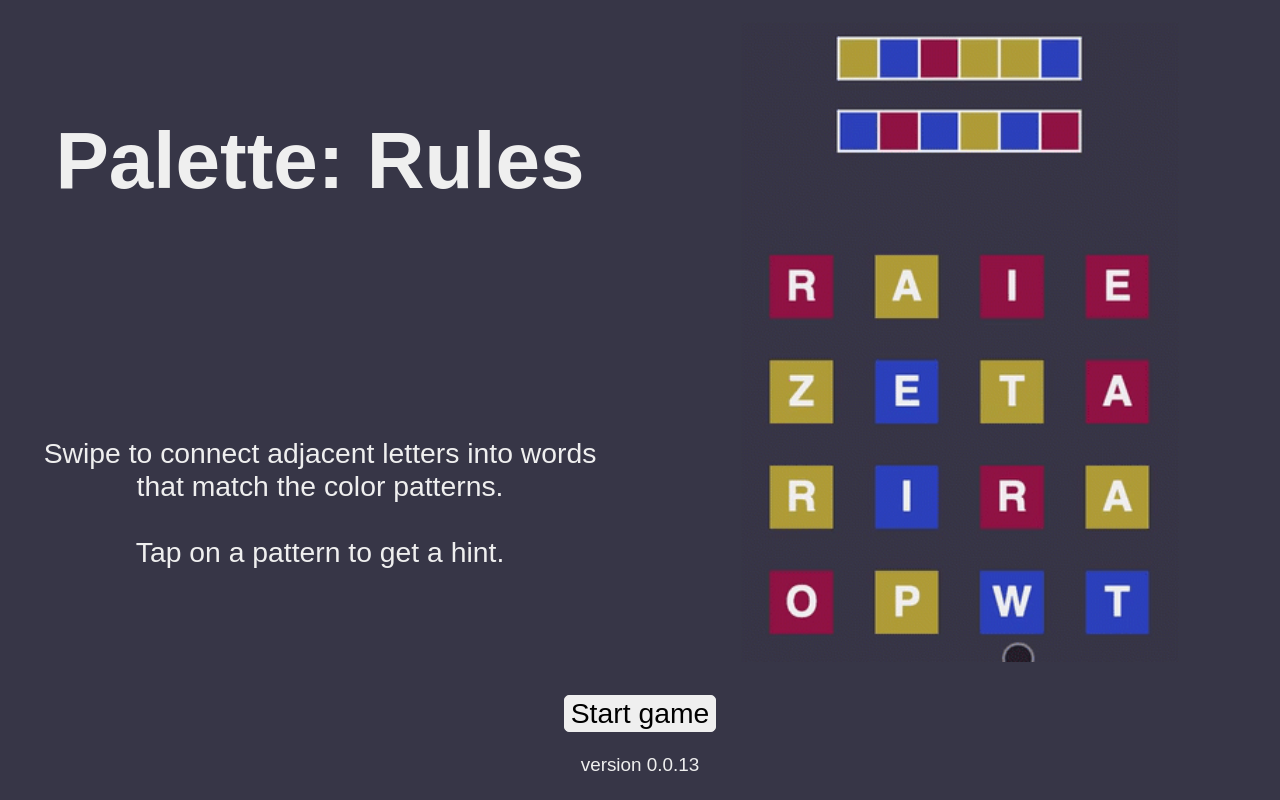
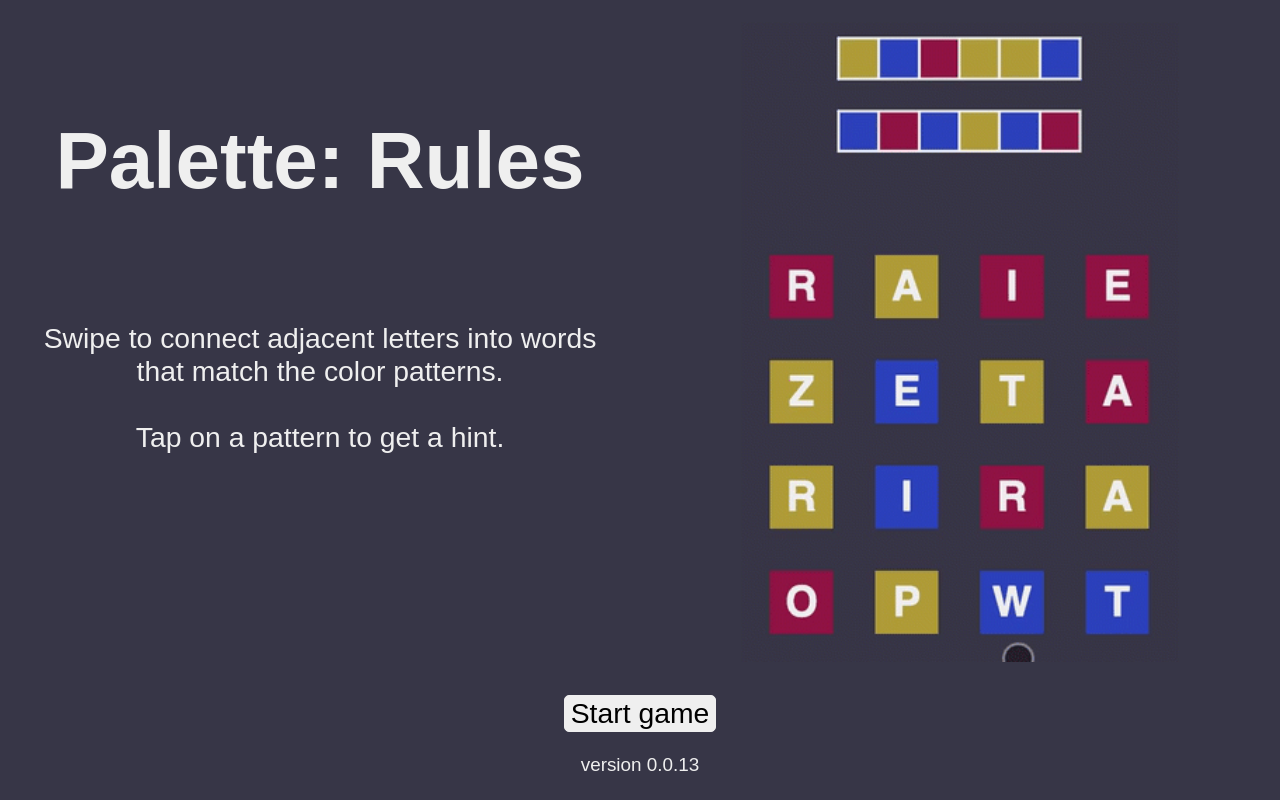
Before and after one commit to skedwards88/lexlet, a React app: page / in a window 1280 px wide. Built offline with nearby package versions, Linux system fonts and the light colour scheme.

Commit message:
center rules text in landscape

```diff
--- a/src/App.css
+++ b/src/App.css
@@ -334,4 +334,8 @@ button {
     width: 50vw;
     height: 80vh;
   }
+
+  #rulesText{
+    height: 100%;
+  }
 }
```
